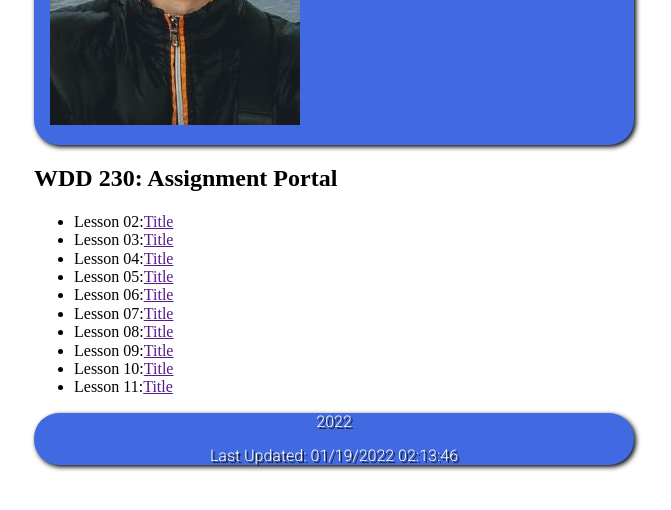
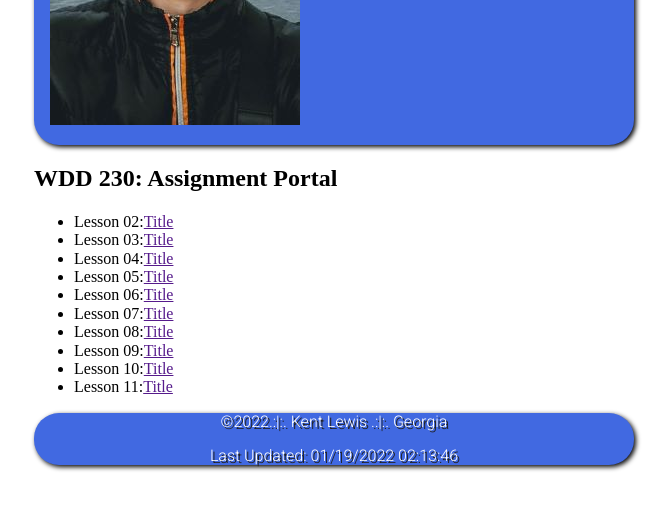
Before and after one commit to lew21027/wdd230, a plain HTML site: page index.html in a window 1280 px wide. Shown: the part 242-752 px from the top of the page, without its empty margins (306-977 px from the left). Drawn offline with Linux system fonts and the light colour scheme.

Commit message:
initial commit

```diff
--- a/index.html
+++ b/index.html
@@ -33,7 +33,7 @@
         </ul>
     </main>
         <footer>
-            <p id="year"></p>
+            &copy;<span id="year"></span>.:|:. Kent Lewis .:|:. Georgia
             <p id="lastmod"></p>
             <script defer src="js/dates.js"></script>
         </footer>
--- a/js/dates.js
+++ b/js/dates.js
@@ -2,4 +2,4 @@ const lastmod = document.querySelector('#lastmod');
 lastmod.innerHTML = `Last Updated: ${document.lastModified}`;
 
 const year = document.getElementById("year").innerHTML = new Date().getFullYear();
-year.innerHTML = `&copy;${document.lastModified}.:|:. Kent Lewis .:|:. Georgia;`
+year.innerHTML = `${document.lastModified}`;
```
